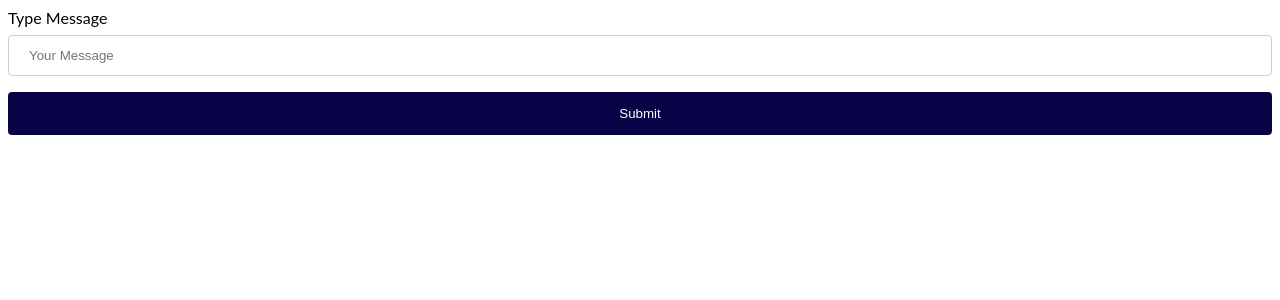
After one commit to robelberhanu/Crunch-Time, a Django app: page /Admin_message_board/Send_Message.html in a window 1280 px wide. The commit adds this page. Shown: the top 300 px of the page. Run offline with Django 3.2, Linux system fonts and the light colour scheme; some libraries are stand-ins or nearby versions.

Commit message:
updated UI

```diff
--- a/message_board/urls.py
+++ b/message_board/urls.py
@@ -8,7 +8,10 @@ urlpatterns = [
     path('Main_Message_Board.html', views.MainMessages),
     path('Manage_Users.html', views.ManageUsers),
     path('Manage_Clubs.html', views.ManageClubs),
-    path('Customise_Users.html', views.CustomiseUsers)
+    path('Customise_Users.html', views.CustomiseUsers),
+    path('Send_Message.html', views.SendMessage),
+    path('Customise_Clubs.html', views.CustomiseClubs)
+
     # arguments for path function -
     # route (required)
     # view (required)
--- a/message_board/views.py
+++ b/message_board/views.py
@@ -20,3 +20,9 @@ def ManageClubs(request):
 
 def CustomiseUsers(request):
     return render(request, 'message_board/Customise_Users.html')
+
+def SendMessage(request):
+    return render(request, 'message_board/Send_Message.html')
+
+def CustomiseClubs(request):
+    return render(request, 'message_board/Customise_Clubs.html')
--- /dev/null
+++ b/templates/message_board/Send_Message.html
@@ -0,0 +1,58 @@
+{% load static %}
+
+<!DOCTYPE html>
+<html>
+    <head>
+        <title>
+            Send Message
+        </title>
+        <link rel="stylesheet" type="text/css" href="{% static "login/Styles2.css" %}">
+
+
+        <style>
+input[type=text], select {
+  width: 100%;
+  padding: 12px 20px;
+  margin: 8px 0;
+  display: inline-block;
+  border: 1px solid #ccc;
+  border-radius: 4px;
+  box-sizing: border-box;
+}
+
+input[type=submit] {
+  width: 100%;
+  background-color:rgb(8, 3, 70) ;
+  color: white;
+  padding: 14px 20px;
+  margin: 8px 0;
+  border: none;
+  border-radius: 4px;
+  cursor: pointer;
+}
+
+input[type=submit]:hover {
+  background-color: rgb(8, 3, 70);
+}
+
+</style>
+
+
+    </head>
+
+    <body>
+
+
+    <div>
+        <form action="#">
+            <label for="fname">Type Message</label>
+            <input type="text" id="fname" name="firstname" placeholder="Your Message"></form>
+            <input type="submit" value="Submit">
+            </div>
+
+        </div>
+
+
+
+    </body>
+</html>
```
Also changed, not shown: templates/message_board/Admin_message_board.html (+3 -40 lines), templates/message_board/Customise_Clubs.html (added, +66 -0 lines).
